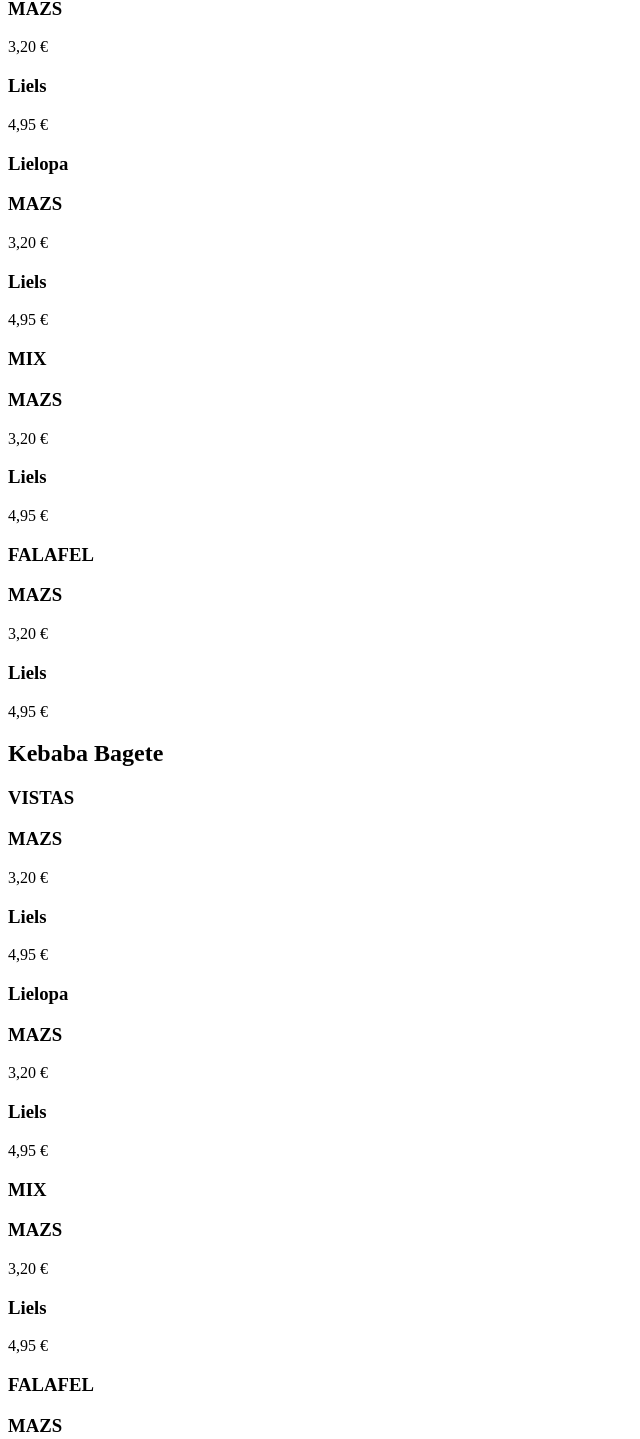
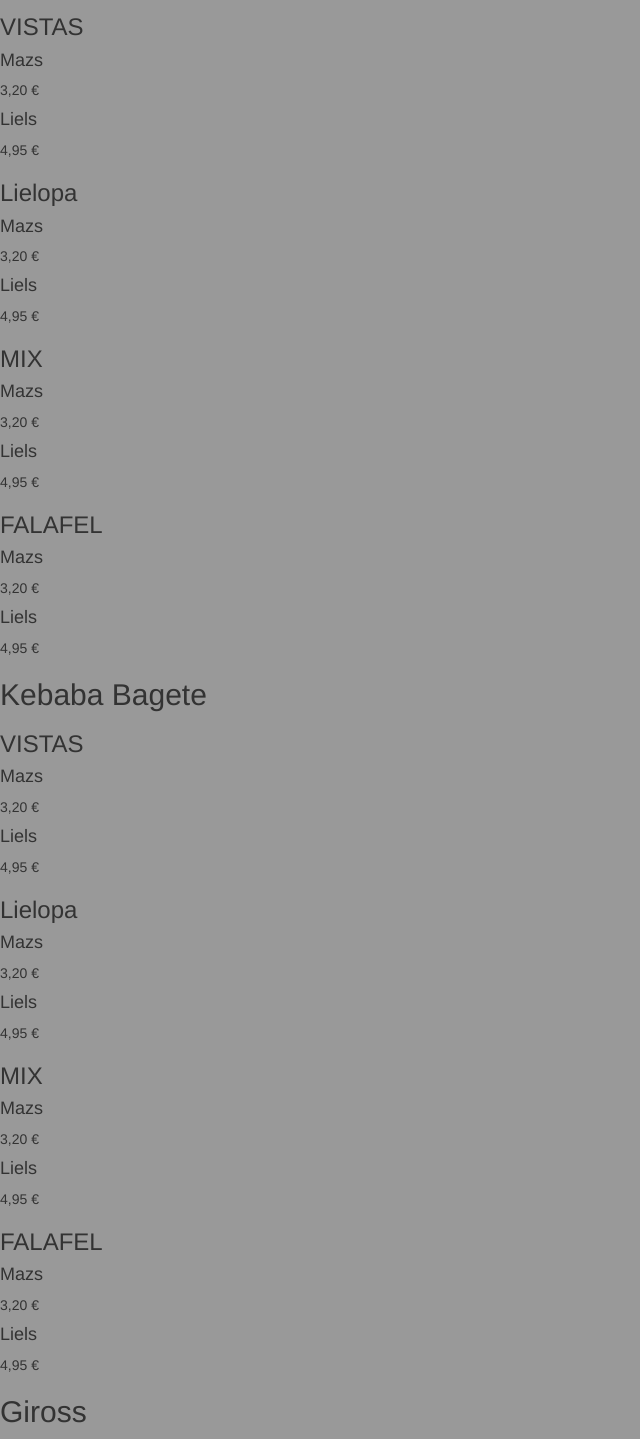
Before and after one commit to Krismans/KroKebab, a plain HTML site: page index.html in a window 1280 px wide. Shown: the part 1361-2800 px from the top of the page, without its empty margins (0-640 px from the left). Drawn offline with nearby package versions, Linux system fonts and the light colour scheme.

Commit message:
markup and css
Pabeigts markups pa lielam
pievienots bootstraps, css un js faili
pievienota kro kebab logo

```diff
--- a/index.html
+++ b/index.html
@@ -4,13 +4,16 @@
   <meta charset="UTF-8">
   <meta name="viewport" content="width=device-width, initial-scale=1.0">
   <meta http-equiv="X-UA-Compatible" content="ie=edge">
+  <link rel="stylesheet" href="https://maxcdn.bootstrapcdn.com/bootstrap/3.3.7/css/bootstrap.min.css" integrity="sha384-BVYiiSIFeK1dGmJRAkycuHAHRg32OmUcww7on3RYdg4Va+PmSTsz/K68vbdEjh4u" crossorigin="anonymous">
+  <link rel="stylesheet" href="css/style.css">
   <title>KRO | Kebabnīca | Kebabs | Kapsalons | Jelgavas kebabs</title>
 </head>
 <body>
   <div class="global-wraper">
+    <!-----------------------------Navigation------------------------------ -->
     <nav>
       <div class="logo-container">
-
+        <img style="width: 150px; height: 150px;" class="header-logo" src="images/KRO-logo.png" alt="KRO White Logo">
       </div>
       <ul>
         <li><a href="#">SĀKUMS</a></li>
@@ -20,10 +23,12 @@
         <li><a href="#">KONTAKTI</a></li>
       </ul>
     </nav>
+    <!----------------------------- Header --------------------------------- -->
     <header class="header-section">
       <button type="button" name="button">Ēdienkarte</button>
       <button type="button" name="button">Piegāde</button>
     </header>
+    <!-------------------------------- About-------------------------------- -->
     <section class="about-section">
       <h1>KRO Kebabnīca</h1>
       <p>
@@ -32,6 +37,7 @@
         pilsētām Jelgava - Mātera ielā 40. Kebabnīca tika atvērta 2016. gada 8. novembrī.
       </p>
     </section>
+    <!------------------------------ Food Menu -------------------------------->
     <section class="menu-section">
       <h1>Ēdienkarte</h1>
       <ul>
@@ -42,245 +48,296 @@
         <li><a href="#">Frī kartupeļi</a></li>
         <li><a href="#">Spanish toast</a></li>
       </ul>
+      <!------------------------------- Kebabs -------------------------------->
       <div class="kebab-container">
         <h2>Kebabs</h2>
         <div class="chicken-price">
           <h3>VISTAS</h3>
           <div class="small-set">
-            <h3>MAZS</h3>
+            <h4>Mazs</h4>
             <p>3,20 &euro;</p>
           </div>
           <div class="big-set">
-            <h3>Liels</h3>
+            <h4>Liels</h4>
             <p>4,95 &euro;</p>
           </div>
         </div>
         <div class="beef-price">
           <h3>Lielopa</h3>
           <div class="small-set">
-            <h3>MAZS</h3>
+            <h4>Mazs</h4>
             <p>3,20 &euro;</p>
           </div>
           <div class="big-set">
-            <h3>Liels</h3>
+            <h4>Liels</h4>
             <p>4,95 &euro;</p>
           </div>
         </div>
         <div class="mix-price">
           <h3>MIX</h3>
           <div class="small-set">
-            <h3>MAZS</h3>
+            <h4>Mazs</h4>
             <p>3,20 &euro;</p>
           </div>
           <div class="big-set">
-            <h3>Liels</h3>
+            <h4>Liels</h4>
             <p>4,95 &euro;</p>
           </div>
         </div>
         <div class="falafel-price">
           <h3>FALAFEL</h3>
           <div class="small-set">
-            <h3>MAZS</h3>
+            <h4>Mazs</h4>
             <p>3,20 &euro;</p>
           </div>
           <div class="big-set">
-            <h3>Liels</h3>
+            <h4>Liels</h4>
             <p>4,95 &euro;</p>
           </div>
         </div>
       </div>
+      <!---------------------------- Kapsalons -------------------------------->
       <div class="kapsalons-container">
         <h2>Kapsalons</h2>
         <div class="chicken-price">
           <h3>VISTAS</h3>
           <div class="small-set">
-            <h3>MAZS</h3>
+            <h4>Mazs</h4>
             <p>3,20 &euro;</p>
           </div>
           <div class="big-set">
-            <h3>Liels</h3>
+            <h4>Liels</h4>
             <p>4,95 &euro;</p>
           </div>
         </div>
         <div class="beef-price">
           <h3>Lielopa</h3>
           <div class="small-set">
-            <h3>MAZS</h3>
+            <h4>Mazs</h4>
             <p>3,20 &euro;</p>
           </div>
           <div class="big-set">
-            <h3>Liels</h3>
+            <h4>Liels</h4>
             <p>4,95 &euro;</p>
           </div>
         </div>
         <div class="mix-price">
           <h3>MIX</h3>
           <div class="small-set">
-            <h3>MAZS</h3>
+            <h4>Mazs</h4>
             <p>3,20 &euro;</p>
           </div>
           <div class="big-set">
-            <h3>Liels</h3>
+            <h4>Liels</h4>
             <p>4,95 &euro;</p>
           </div>
         </div>
         <div class="falafel-price">
           <h3>FALAFEL</h3>
           <div class="small-set">
-            <h3>MAZS</h3>
+            <h4>Mazs</h4>
             <p>3,20 &euro;</p>
           </div>
           <div class="big-set">
-            <h3>Liels</h3>
+            <h4>Liels</h4>
             <p>4,95 &euro;</p>
           </div>
         </div>
       </div>
+      <!------------------------------- Bagete -------------------------------->
       <div class="bagete-container">
         <h2>Kebaba Bagete</h2>
         <div class="chicken-price">
           <h3>VISTAS</h3>
           <div class="small-set">
-            <h3>MAZS</h3>
+            <h4>Mazs</h4>
             <p>3,20 &euro;</p>
           </div>
           <div class="big-set">
-            <h3>Liels</h3>
+            <h4>Liels</h4>
             <p>4,95 &euro;</p>
           </div>
         </div>
         <div class="beef-price">
           <h3>Lielopa</h3>
           <div class="small-set">
-            <h3>MAZS</h3>
+            <h4>Mazs</h4>
             <p>3,20 &euro;</p>
           </div>
           <div class="big-set">
-            <h3>Liels</h3>
+            <h4>Liels</h4>
             <p>4,95 &euro;</p>
           </div>
         </div>
         <div class="mix-price">
           <h3>MIX</h3>
           <div class="small-set">
-            <h3>MAZS</h3>
+            <h4>Mazs</h4>
             <p>3,20 &euro;</p>
           </div>
           <div class="big-set">
-            <h3>Liels</h3>
+            <h4>Liels</h4>
             <p>4,95 &euro;</p>
           </div>
         </div>
         <div class="falafel-price">
           <h3>FALAFEL</h3>
           <div class="small-set">
-            <h3>MAZS</h3>
+            <h4>Mazs</h4>
             <p>3,20 &euro;</p>
           </div>
           <div class="big-set">
-            <h3>Liels</h3>
+            <h4>Liels</h4>
             <p>4,95 &euro;</p>
           </div>
         </div>
       </div>
+      <!--------------------------------- Giross ------------------------------>
       <div class="giross-container">
         <h2>Giross</h2>
-      </div>
-      <div class="fries-container">
-        <h2>Frī Kartupeļi</h2>
         <div class="chicken-price">
           <h3>VISTAS</h3>
           <div class="small-set">
-            <h3>MAZS</h3>
+            <h4>Mazs</h4>
             <p>3,20 &euro;</p>
           </div>
           <div class="big-set">
-            <h3>Liels</h3>
+            <h4>Liels</h4>
             <p>4,95 &euro;</p>
           </div>
         </div>
         <div class="beef-price">
           <h3>Lielopa</h3>
           <div class="small-set">
-            <h3>MAZS</h3>
+            <h4>Mazs</h4>
             <p>3,20 &euro;</p>
           </div>
           <div class="big-set">
-            <h3>Liels</h3>
+            <h4>Liels</h4>
             <p>4,95 &euro;</p>
           </div>
         </div>
         <div class="mix-price">
           <h3>MIX</h3>
           <div class="small-set">
-            <h3>MAZS</h3>
+            <h4>Mazs</h4>
             <p>3,20 &euro;</p>
           </div>
           <div class="big-set">
-            <h3>Liels</h3>
+            <h4>Liels</h4>
             <p>4,95 &euro;</p>
           </div>
         </div>
         <div class="falafel-price">
           <h3>FALAFEL</h3>
           <div class="small-set">
-            <h3>MAZS</h3>
+            <h4>Mazs</h4>
             <p>3,20 &euro;</p>
           </div>
           <div class="big-set">
-            <h3>Liels</h3>
+            <h4>Liels</h4>
             <p>4,95 &euro;</p>
           </div>
         </div>
       </div>
-      <div class="toast-container">
-        <h2>Spanish Toast</h2>
+      <!------------------------------- Fries --------------------------------->
+      <div class="fries-container">
+        <h2>Frī Kartupeļi</h2>
         <div class="chicken-price">
           <h3>VISTAS</h3>
           <div class="small-set">
-            <h3>MAZS</h3>
+            <h4>Mazs</h4>
             <p>3,20 &euro;</p>
           </div>
           <div class="big-set">
-            <h3>Liels</h3>
+            <h4>Liels</h4>
             <p>4,95 &euro;</p>
           </div>
         </div>
         <div class="beef-price">
           <h3>Lielopa</h3>
           <div class="small-set">
-            <h3>MAZS</h3>
+            <h4>Mazs</h4>
             <p>3,20 &euro;</p>
           </div>
           <div class="big-set">
-            <h3>Liels</h3>
+            <h4>Liels</h4>
             <p>4,95 &euro;</p>
           </div>
         </div>
         <div class="mix-price">
           <h3>MIX</h3>
           <div class="small-set">
-            <h3>MAZS</h3>
+            <h4>Mazs</h4>
             <p>3,20 &euro;</p>
           </div>
           <div class="big-set">
-            <h3>Liels</h3>
+            <h4>Liels</h4>
             <p>4,95 &euro;</p>
           </div>
         </div>
         <div class="falafel-price">
           <h3>FALAFEL</h3>
           <div class="small-set">
-            <h3>MAZS</h3>
+            <h4>Mazs</h4>
             <p>3,20 &euro;</p>
           </div>
           <div class="big-set">
-            <h3>Liels</h3>
+            <h4>Liels</h4>
+            <p>4,95 &euro;</p>
+          </div>
+        </div>
+      </div>
+      <!------------------------------- Toast --------------------------------->
+      <div class="toast-container">
+        <h2>Spanish Toast</h2>
+        <div class="chicken-price">
+          <h3>VISTAS</h3>
+          <div class="small-set">
+            <h4>Mazs</h4>
+            <p>3,20 &euro;</p>
+          </div>
+          <div class="big-set">
+            <h4>Liels</h4>
+            <p>4,95 &euro;</p>
+          </div>
+        </div>
+        <div class="beef-price">
+          <h3>Lielopa</h3>
+          <div class="small-set">
+            <h4>Mazs</h4>
+            <p>3,20 &euro;</p>
+          </div>
+          <div class="big-set">
+            <h4>Liels</h4>
+            <p>4,95 &euro;</p>
+          </div>
+        </div>
+        <div class="mix-price">
+          <h3>MIX</h3>
+          <div class="small-set">
+            <h4>Mazs</h4>
+            <p>3,20 &euro;</p>
+          </div>
+          <div class="big-set">
+            <h4>Liels</h4>
+            <p>4,95 &euro;</p>
+          </div>
+        </div>
+        <div class="falafel-price">
+          <h3>FALAFEL</h3>
+          <div class="small-set">
+            <h4>Mazs</h4>
+            <p>3,20 &euro;</p>
+          </div>
+          <div class="big-set">
+            <h4>Liels</h4>
             <p>4,95 &euro;</p>
           </div>
         </div>
       </div>
     </section>
+    <!--------------------------------- Home Delivery ------------------------->
     <section class="delivery-section">
       <h1>Piegāde uz mājām</h1>
       <h2>Latvietis mīl kārtīgi un labi paēst!!</h2>
@@ -289,6 +346,7 @@
         <span>Tad Zvani - 28884300</span>
       </p>
     </section>
+    <!--------------------------------- Contacts ------------------------------>
     <section class="contact-section">
       <h1>Kontakti</h1>
       <div class="social">
@@ -306,12 +364,18 @@
         </p>
       </div>
     </section>
+    <!--------------------------------- Footer -------------------------------->
     <footer>
       <p>Copyright &copy; KRO.LV</p>
     </footer>
   </div>
+  <!-- fixed working time bar on left side red bg -> CLOSED green bg -> OPEN -->
   <div class="fixed-working-time-bar">
 
   </div>
+  <!--  -->
+  <script src="https://ajax.googleapis.com/ajax/libs/jquery/1.12.4/jquery.min.js"></script>
+  <script src="https://maxcdn.bootstrapcdn.com/bootstrap/3.3.7/js/bootstrap.min.js" integrity="sha384-Tc5IQib027qvyjSMfHjOMaLkfuWVxZxUPnCJA7l2mCWNIpG9mGCD8wGNIcPD7Txa" crossorigin="anonymous"></script>
+  <script src="javascript/script.js" type="text/javascript"></script>
 </body>
 </html>
--- a/sass/style.sass
+++ b/sass/style.sass
@@ -0,0 +1,6 @@
+*
+  box-sizing: border-box
+body
+  margin: 0
+  padding: 0
+  background: #999
```
Also changed, not shown: css/style.css (added), images/KRO-logo.png (added), javascript/script.js (added).
